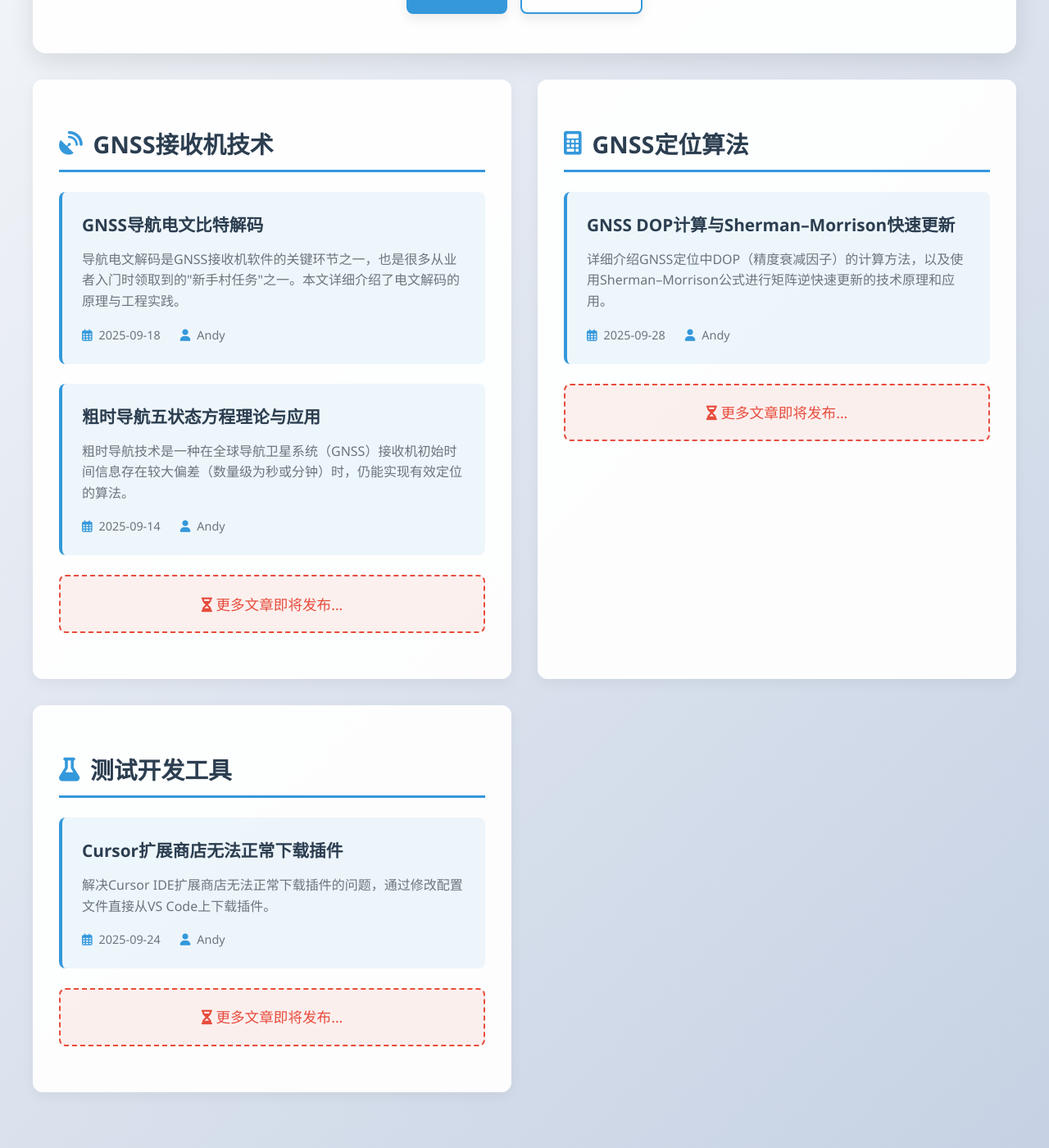
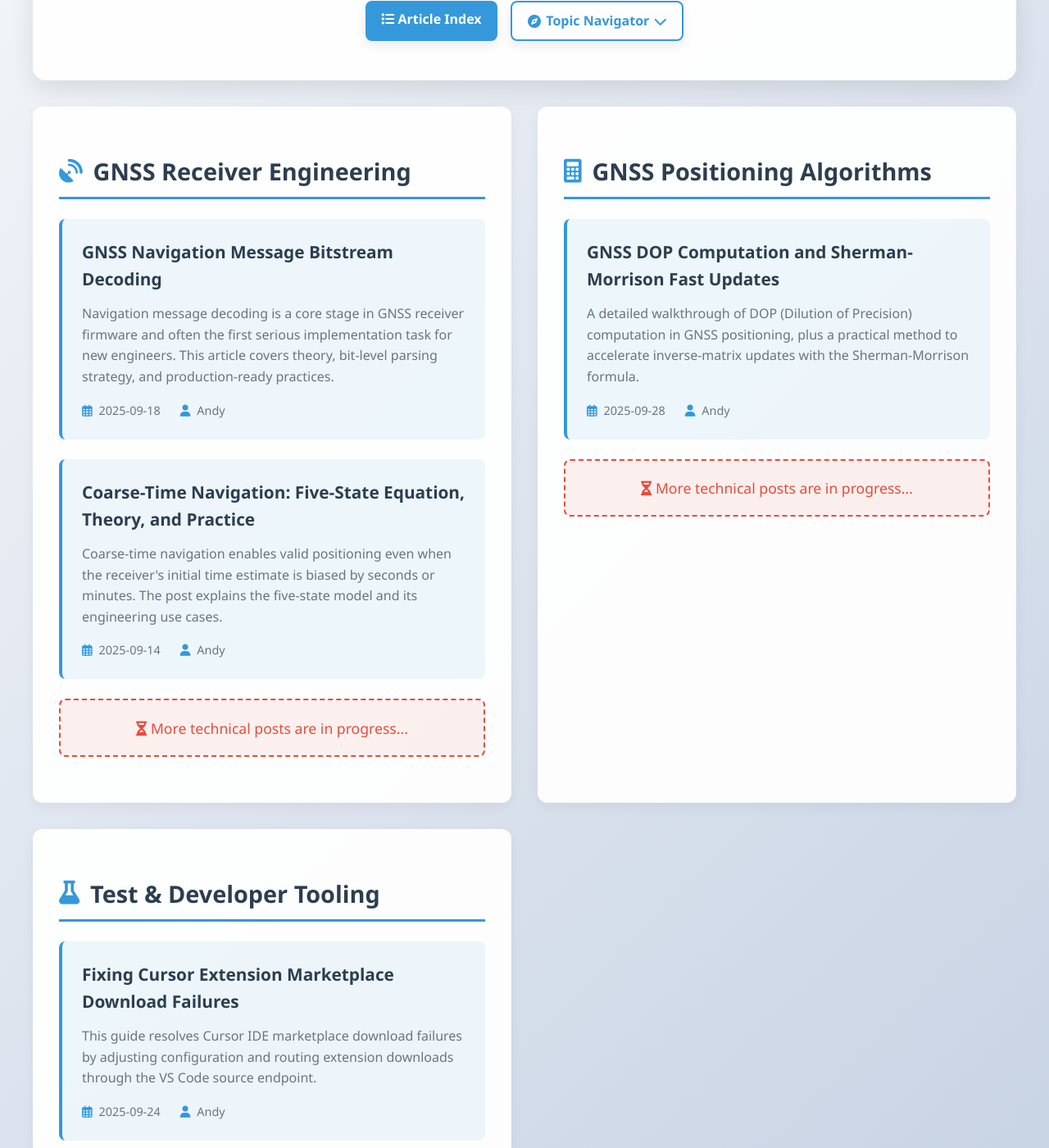
Before and after one commit to shenqislx/gnss-workshop.github.io, a Jekyll site: the page built from index.html, in a window 1280 px wide and 1400 px high, scrolled down 287 px. Shown: the whole window at 82% size. Built offline with Jekyll 4.4.1, drawn with Linux system fonts in a browser that asks for light colours; some of the changed text lies outside the part shown.

Commit message:
Translate homepage content to technical English

```diff
--- a/index.html
+++ b/index.html
@@ -1,11 +1,11 @@
 ---
 ---
 <!DOCTYPE html>
-<html lang="zh-CN">
+<html lang="en">
 <head>
     <meta charset="UTF-8">
     <meta name="viewport" content="width=device-width, initial-scale=1.0">
-    <title>Andy的GNSS工坊</title>
+    <title>Andy's GNSS Workshop</title>
     <link rel="stylesheet" href="https://cdnjs.cloudflare.com/ajax/libs/font-awesome/6.0.0/css/all.min.css">
     <style>
         :root {
@@ -310,18 +310,18 @@
 <body>
     <div class="container">
         <div class="header">
-            <h1>Andy的GNSS工坊</h1>
-            <div class="subtitle">多年嵌入式实战经验，知识分享，拒绝重复造轮子！</div>
+            <h1>Andy's GNSS Workshop</h1>
+            <div class="subtitle">Engineering notes and implementation patterns from years of embedded GNSS development.</div>
             <div class="cta-buttons">
-                <a class="btn btn-primary" href="articles"><i class="fas fa-list"></i> 文章列表</a>
+                <a class="btn btn-primary" href="articles"><i class="fas fa-list"></i> Article Index</a>
                 <div class="dropdown">
                     <a class="btn btn-outline dropdown-toggle" href="#column-receiver-tech" aria-haspopup="true" aria-expanded="false">
-                        <i class="fas fa-compass"></i> 专栏导航 <i class="fas fa-chevron-down"></i>
+                        <i class="fas fa-compass"></i> Topic Navigator <i class="fas fa-chevron-down"></i>
                     </a>
                     <div class="dropdown-menu" role="menu">
-                        <a class="dropdown-item" href="#column-receiver-tech"><i class="fas fa-satellite-dish"></i> GNSS接收机技术</a>
-                        <a class="dropdown-item" href="#column-positioning-algorithms"><i class="fas fa-calculator"></i> GNSS定位算法</a>
-                        <a class="dropdown-item" href="#column-test-tools"><i class="fas fa-flask"></i> 测试开发工具</a>
+                        <a class="dropdown-item" href="#column-receiver-tech"><i class="fas fa-satellite-dish"></i> GNSS Receiver Engineering</a>
+                        <a class="dropdown-item" href="#column-positioning-algorithms"><i class="fas fa-calculator"></i> GNSS Positioning Algorithms</a>
+                        <a class="dropdown-item" href="#column-test-tools"><i class="fas fa-flask"></i> Test & Developer Tooling</a>
                     </div>
                 </div>
             </div>
@@ -330,11 +330,11 @@
         <div class="columns">
             <!-- GNSS接收机技术专栏 -->
             <div class="column" id="column-receiver-tech">
-                <h2 class="column-title"><i class="fas fa-satellite-dish"></i>GNSS接收机技术</h2>
+                <h2 class="column-title"><i class="fas fa-satellite-dish"></i>GNSS Receiver Engineering</h2>
 
                 <div class="article-card">
-                    <h3><a href="articles/navigation-data-decode/">GNSS导航电文比特解码</a></h3>
-                    <p>导航电文解码是GNSS接收机软件的关键环节之一，也是很多从业者入门时领取到的"新手村任务"之一。本文详细介绍了电文解码的原理与工程实践。</p>
+                    <h3><a href="articles/navigation-data-decode/">GNSS Navigation Message Bitstream Decoding</a></h3>
+                    <p>Navigation message decoding is a core stage in GNSS receiver firmware and often the first serious implementation task for new engineers. This article covers theory, bit-level parsing strategy, and production-ready practices.</p>
                     <div class="article-meta">
                         <span class="article-date"><i class="far fa-calendar-alt"></i>2025-09-18</span>
                         <span><i class="fas fa-user"></i>Andy</span>
@@ -342,8 +342,8 @@
                 </div>
 
                 <div class="article-card">
-                    <h3><a href="articles/coarse-time-five-state-equation/">粗时导航五状态方程理论与应用</a></h3>
-                    <p>粗时导航技术是一种在全球导航卫星系统（GNSS）接收机初始时间信息存在较大偏差（数量级为秒或分钟）时，仍能实现有效定位的算法。</p>
+                    <h3><a href="articles/coarse-time-five-state-equation/">Coarse-Time Navigation: Five-State Equation, Theory, and Practice</a></h3>
+                    <p>Coarse-time navigation enables valid positioning even when the receiver's initial time estimate is biased by seconds or minutes. The post explains the five-state model and its engineering use cases.</p>
                     <div class="article-meta">
                         <span class="article-date"><i class="far fa-calendar-alt"></i>2025-09-14</span>
                         <span><i class="fas fa-user"></i>Andy</span>
@@ -351,17 +351,17 @@
                 </div>
 
                 <div class="coming-soon">
-                    <i class="fas fa-hourglass-half"></i> 更多文章即将发布...
+                    <i class="fas fa-hourglass-half"></i> More technical posts are in progress...
                 </div>
             </div>
 
             <!-- GNSS定位算法专栏 -->
             <div class="column" id="column-positioning-algorithms">
-                <h2 class="column-title"><i class="fas fa-calculator"></i>GNSS定位算法</h2>
+                <h2 class="column-title"><i class="fas fa-calculator"></i>GNSS Positioning Algorithms</h2>
 
                 <div class="article-card">
-                    <h3><a href="articles/calculate-dop/">GNSS DOP计算与Sherman–Morrison快速更新</a></h3>
-                    <p>详细介绍GNSS定位中DOP（精度衰减因子）的计算方法，以及使用Sherman–Morrison公式进行矩阵逆快速更新的技术原理和应用。</p>
+                    <h3><a href="articles/calculate-dop/">GNSS DOP Computation and Sherman-Morrison Fast Updates</a></h3>
+                    <p>A detailed walkthrough of DOP (Dilution of Precision) computation in GNSS positioning, plus a practical method to accelerate inverse-matrix updates with the Sherman-Morrison formula.</p>
                     <div class="article-meta">
                         <span class="article-date"><i class="far fa-calendar-alt"></i>2025-09-28</span>
                         <span><i class="fas fa-user"></i>Andy</span>
@@ -369,17 +369,17 @@
                 </div>
 
                 <div class="coming-soon">
-                    <i class="fas fa-hourglass-half"></i> 更多文章即将发布...
+                    <i class="fas fa-hourglass-half"></i> More technical posts are in progress...
                 </div>
             </div>
 
             <!-- 测试开发工具专栏 -->
             <div class="column" id="column-test-tools">
-                <h2 class="column-title"><i class="fas fa-flask"></i>测试开发工具</h2>
+                <h2 class="column-title"><i class="fas fa-flask"></i>Test & Developer Tooling</h2>
 
                 <div class="article-card">
-                    <h3><a href="articles/cursor-extension-market-cfg/">Cursor扩展商店无法正常下载插件</a></h3>
-                    <p>解决Cursor IDE扩展商店无法正常下载插件的问题，通过修改配置文件直接从VS Code上下载插件。</p>
+                    <h3><a href="articles/cursor-extension-market-cfg/">Fixing Cursor Extension Marketplace Download Failures</a></h3>
+                    <p>This guide resolves Cursor IDE marketplace download failures by adjusting configuration and routing extension downloads through the VS Code source endpoint.</p>
                     <div class="article-meta">
                         <span class="article-date"><i class="far fa-calendar-alt"></i>2025-09-24</span>
                         <span><i class="fas fa-user"></i>Andy</span>
@@ -387,7 +387,7 @@
                 </div>
 
                 <div class="coming-soon">
-                    <i class="fas fa-hourglass-half"></i> 更多文章即将发布...
+                    <i class="fas fa-hourglass-half"></i> More technical posts are in progress...
                 </div>
             </div>
         </div>
@@ -396,7 +396,7 @@
             <div class="social-links">
                 <a href="https://github.com/shenqislx" target="_blank"><i class="fab fa-github"></i></a>
             </div>
-            © 2025 Andy的GNSS工坊 | 使用 Creative Commons CC0 许可证
+            © 2025 Andy's GNSS Workshop | Licensed under Creative Commons CC0
         </div>
     </div>
 </body>
```
